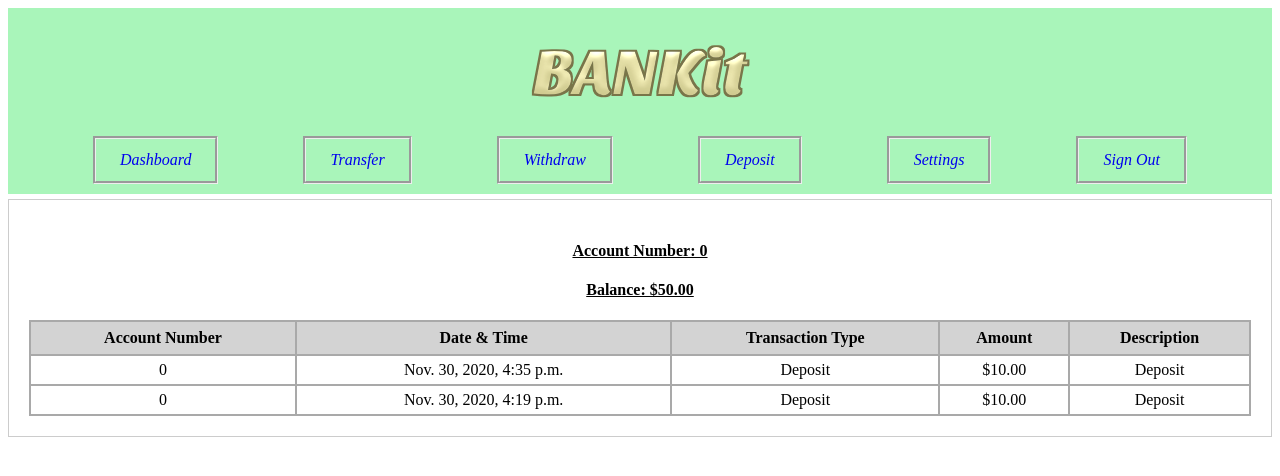
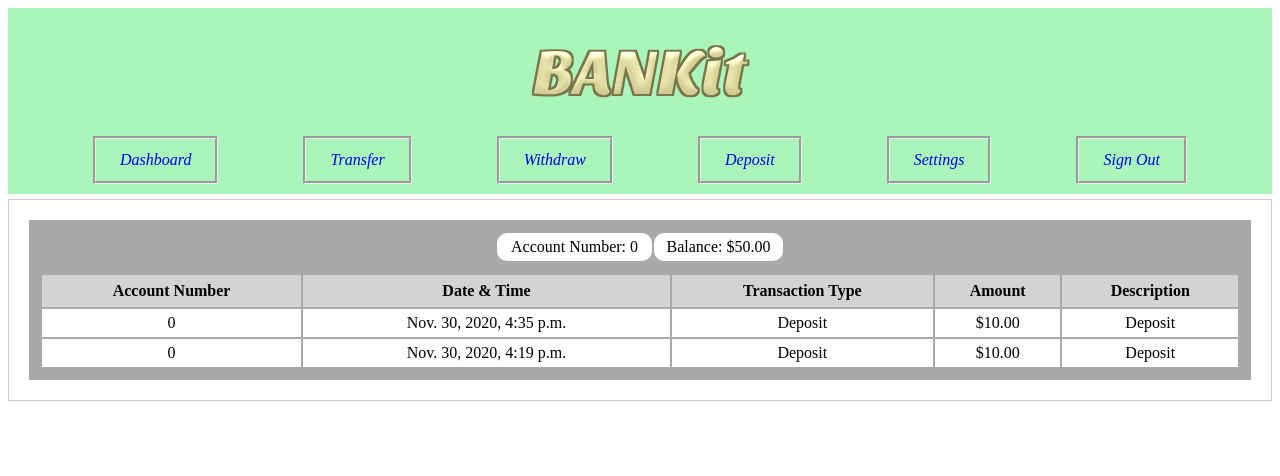
Before and after one commit to danny-nomura/CMPE133_BankingApplication, a Django app: page /dashboard/ in a window 1280 px wide. Shown: the top 476 px of the page. Run offline with Django 3.2, Linux system fonts and the light colour scheme; a user stored in the database is signed in; data comes from the database, SQL or seed files in the repository.

Commit message:
Style update
Brought dashboard up to date with other pages. Thanks Allan

```diff
--- a/Bankit/users/templates/users/homepage_dashboard.html
+++ b/Bankit/users/templates/users/homepage_dashboard.html
@@ -20,15 +20,19 @@
     <a class="navbar-item" href="/logout">Sign Out</a>
   </div>
   <div class="page-content">
+    <table cellspacing="0" class="greybackground" style="width:100%">
+    <tr>
+      <td>
     <!-- History table -->
-    <div class="account_info">
-      <h4>Account Number: {{account_number}}<h4>
-      <h4>Balance: ${{balance}}</h4>
-    </div>
+    <table id="tableintable" style="padding: 5px;width: 300px; margin: auto; border-radius: 10px;">
+      <tr>
+        <td style="text-align: center; border-radius: 10px">Account Number: {{account_number}}</td>
+        <td style="text-align: center; border-radius: 10px">Balance: ${{balance}}</td>
+      </tr>
 
     <table>
       <thead>
-        <tr>
+        <tr class="backgroundrow">
             <th>Account Number</th>
             <th>Date & Time</th>
             <th>Transaction Type</th>
@@ -40,19 +44,28 @@
       <tbody>
       {% for h in history %}
           <tr>
-          <td>{{h.account_number}}</td>
-          <td>{{h.datetime}}</td>
-          <td>{{h.get_transaction_type_display}}</td>
-          <td>${{h.amount}}</td>
-          <td>{{h.description}}</td>
+          <td id="history">{{h.account_number}}</td>
+          <td id="history">{{h.datetime}}</td>
+          <td id="history">{{h.get_transaction_type_display}}</td>
+          <td id="history">${{h.amount}}</td>
+          <td id="history">{{h.description}}</td>
         </tr>
       {% endfor %}
       </tbody>
     </table>
-
+  </td>
+  </tr>
+    </table>
   </div>
 </body>
 <style>
+  .greybackground{
+background: darkgray !important;
+  }
+  .backgroundrow{
+    background: darkgray !important;
+    background-color: darkgray !important;
+  }
   .account_info{
     text-align: center;
     text-decoration: underline;
@@ -92,15 +105,20 @@
   }
   table{
     width: 100%;
-    background-color: darkgray;
+    padding: 5px;
+    background-color: darkgray !important;
   }
   th{
-    background-color:lightgray;
+    background-color:lightgray !important;
     padding-top: 7px;
     padding-bottom: 7px;
     text-align: center;
   }
-  td{
+  #tableintable td{
+    padding: 5px;
+    background-color: white;
+  }
+  td #history{
     padding: 5px;
     margin: 10px;
     text-align: center;
```
